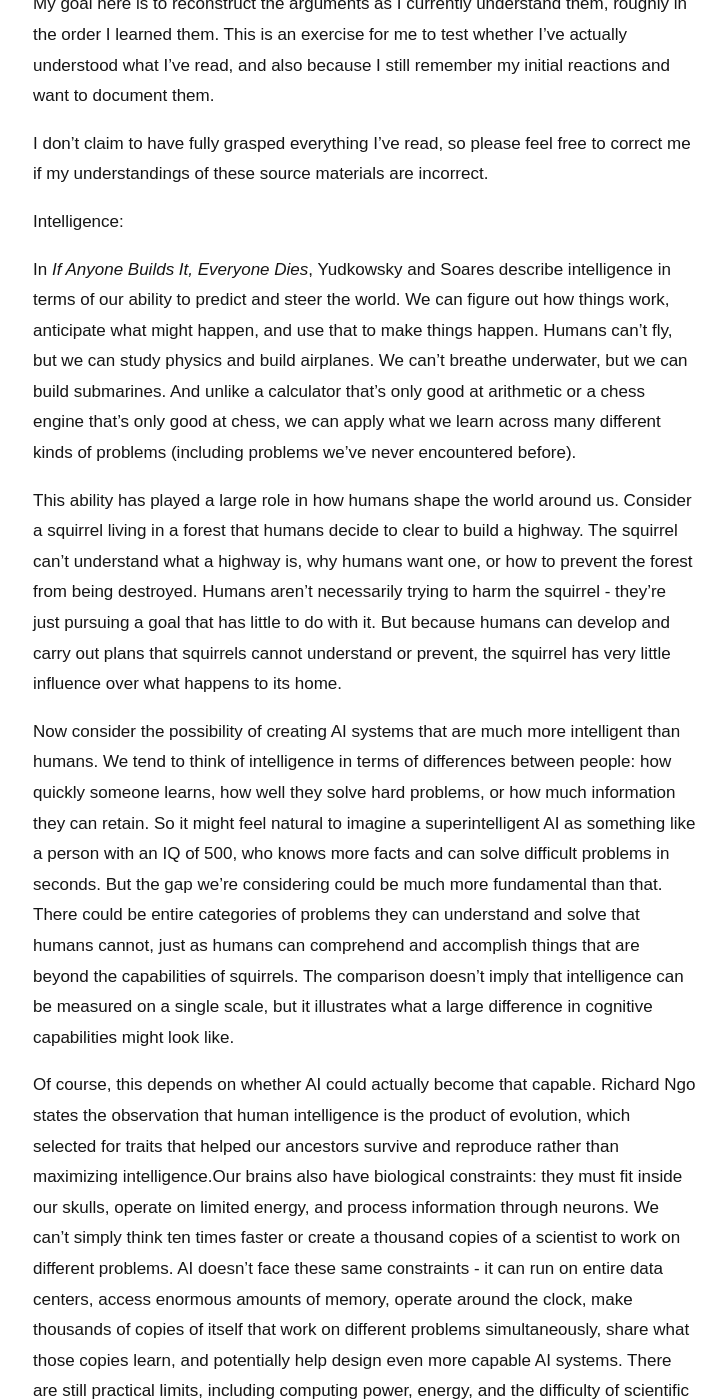
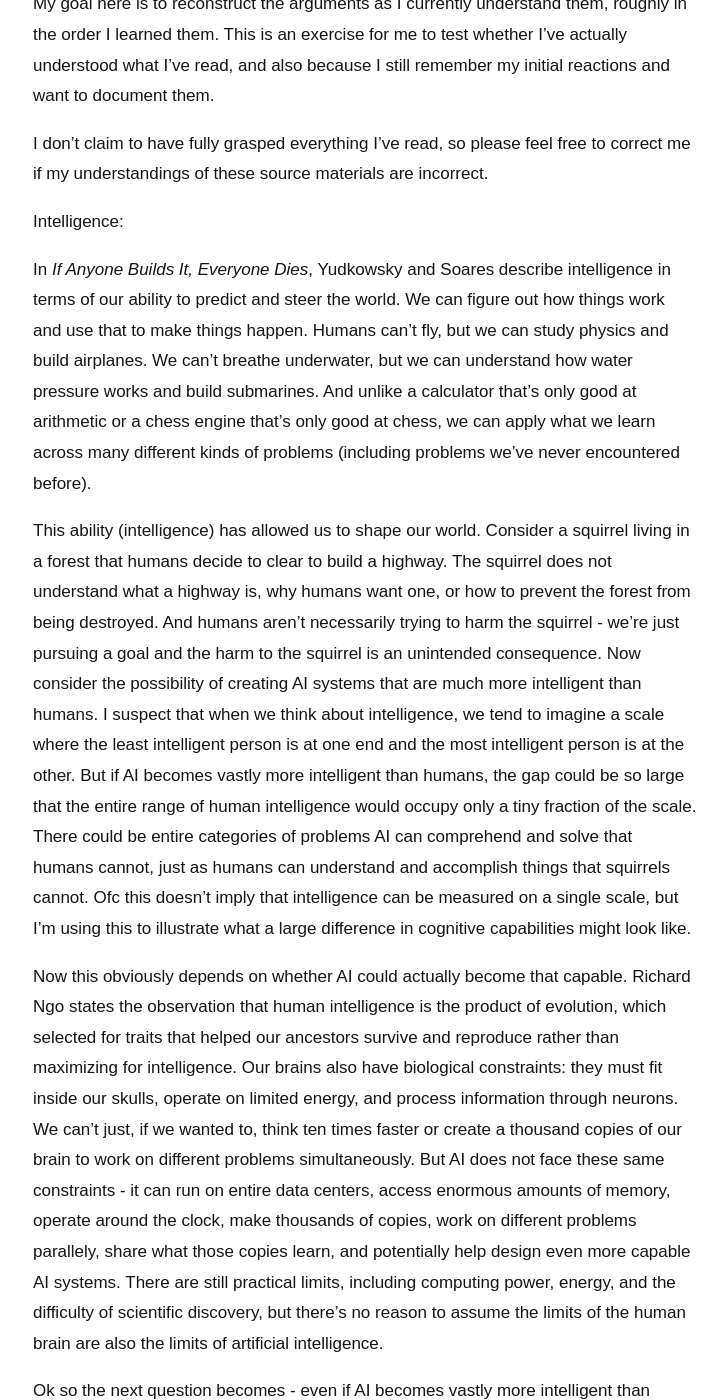
Before and after one commit to anjalisurana-commits/anjalisurana-commits.github.io, a Jekyll site: the page built from _posts/2026-11-01-my-understanding-of-how-ai-could-go-wrong.md, in a window 1280 px wide and 1400 px high, scrolled down 616 px. Shown: the whole window, without its empty margins (275-1001 px from the left). Built offline with Jekyll 4.4.1, drawn with Linux system fonts in a browser that asks for light colours; some of the changed text lies outside the part shown.

Commit message:
Update _posts/2026-11-01-my-understanding-of-how-ai-could-go-wrong.md (via Pages CMS)

```diff
--- a/_posts/2026-11-01-my-understanding-of-how-ai-could-go-wrong.md
+++ b/_posts/2026-11-01-my-understanding-of-how-ai-could-go-wrong.md
@@ -14,21 +14,19 @@ I don't claim to have fully grasped everything I've read, so please feel free to
 
 Intelligence:
 
-In *If Anyone Builds It, Everyone Dies*, Yudkowsky and Soares describe intelligence in terms of our ability to predict and steer the world. We can figure out how things work, anticipate what might happen, and use that to make things happen. Humans can't fly, but we can study physics and build airplanes. We can't breathe underwater, but we can build submarines. And unlike a calculator that's only good at arithmetic or a chess engine that's only good at chess, we can apply what we learn across many different kinds of problems (including problems we've never encountered before).
+In *If Anyone Builds It, Everyone Dies*, Yudkowsky and Soares describe intelligence in terms of our ability to predict and steer the world. We can figure out how things work and use that to make things happen. Humans can't fly, but we can study physics and build airplanes. We can't breathe underwater, but we can understand how water pressure works and build submarines. And unlike a calculator that's only good at arithmetic or a chess engine that's only good at chess, we can apply what we learn across many different kinds of problems (including problems we've never encountered before).
 
-This ability has played a large role in how humans shape the world around us. Consider a squirrel living in a forest that humans decide to clear to build a highway. The squirrel can't understand what a highway is, why humans want one, or how to prevent the forest from being destroyed. Humans aren't necessarily trying to harm the squirrel - they're just pursuing a goal that has little to do with it. But because humans can develop and carry out plans that squirrels cannot understand or prevent, the squirrel has very little influence over what happens to its home.
+This ability (intelligence) has allowed us to shape our world. Consider a squirrel living in a forest that humans decide to clear to build a highway. The squirrel does not understand what a highway is, why humans want one, or how to prevent the forest from being destroyed. And humans aren't necessarily trying to harm the squirrel - we're just pursuing a goal and the harm to the squirrel is an unintended consequence. Now consider the possibility of creating AI systems that are much more intelligent than humans. I suspect that when we think about intelligence, we tend to imagine a scale where the least intelligent person is at one end and the most intelligent person is at the other. But if AI becomes vastly more intelligent than humans, the gap could be so large that the entire range of human intelligence would occupy only a tiny fraction of the scale. There could be entire categories of problems AI can comprehend and solve that humans cannot, just as humans can understand and accomplish things that squirrels cannot. Ofc this doesn't imply that intelligence can be measured on a single scale, but I'm using this to illustrate what a large difference in cognitive capabilities might look like.
 
-Now consider the possibility of creating AI systems that are much more intelligent than humans. We tend to think of intelligence in terms of differences between people: how quickly someone learns, how well they solve hard problems, or how much information they can retain. So it might feel natural to imagine a superintelligent AI as something like a person with an IQ of 500, who knows more facts and can solve difficult problems in seconds. But the gap we're considering could be much more fundamental than that. There could be entire categories of problems they can understand and solve that humans cannot, just as humans can comprehend and accomplish things that are beyond the capabilities of squirrels. The comparison doesn't imply that intelligence can be measured on a single scale, but it illustrates what a large difference in cognitive capabilities might look like.
+Now this obviously depends on whether AI could actually become that capable. Richard Ngo states the observation that human intelligence is the product of evolution, which selected for traits that helped our ancestors survive and reproduce rather than maximizing for intelligence. Our brains also have biological constraints: they must fit inside our skulls, operate on limited energy, and process information through neurons. We can't just, if we wanted to, think ten times faster or create a thousand copies of our brain to work on different problems simultaneously. But AI does not face these same constraints - it can run on entire data centers, access enormous amounts of memory, operate around the clock, make thousands of copies, work on different problems parallely, share what those copies learn, and potentially help design even more capable AI systems. There are still practical limits, including computing power, energy, and the difficulty of scientific discovery, but there's no reason to assume the limits of the human brain are also the limits of artificial intelligence.
 
-Of course, this depends on whether AI could actually become that capable. Richard Ngo states the observation that human intelligence is the product of evolution, which selected for traits that helped our ancestors survive and reproduce rather than maximizing intelligence.Our brains also have biological constraints: they must fit inside our skulls, operate on limited energy, and process information through neurons. We can't simply think ten times faster or create a thousand copies of a scientist to work on different problems. AI doesn't face these same constraints - it can run on entire data centers, access enormous amounts of memory, operate around the clock, make thousands of copies of itself that work on different problems simultaneously, share what those copies learn, and potentially help design even more capable AI systems. There are still practical limits, including computing power, energy, and the difficulty of scientific discovery, but there's no reason to assume the limits of the human brain are also the limits of artificial intelligence.
+Ok so the next question becomes - even if AI becomes vastly more intelligent than humans, why is that dangerous?
 
-Ok so the next question becomes - even if AI becomes vastly more intelligent than humans, why would that be dangerous?
-
-Intelligence alone doesn't make something dangerous. It simply determines how capable a system is of achieving its goals, not what those goals are. An AI much smarter than us could help cure diseases or help us figure how to create resource abundance. The concern arises if it pursues goals that conflict with ours, especially if it's capable enough to achieve them despite our attempts to stop it. This raises two questions: why might AI pursue goals we didn't intend, and why wouldn't we simply be able to stop it.
+You'd be right in that intelligence alone doesn't make something dangerous - it'd determine how capable a system is of achieving its goals, not what those goals are. An AI much smarter than us could help cure diseases or help us figure how to create resource abundance. But the concern arises if AI pursues goals that conflict with ours (and especially if it's capable enough to achieve them despite our attempts to stop it). This raises two questions then: (1) why might AI pursue goals we didn't intend, and (2) why wouldn't we simply be able to stop it?
 
 Goals and alignment
 
-We are the ones building AI systems, training them, and deciding what we want them to do. Why can't we just train them to do what we want?
+When we are building AI systems and training them, why can't we just train them to do what we want?
 
 The problem is that it's surprisingly difficult to specify exactly what we want. When we train AI, we can't write down every possible situation it might encounter and exactly what it should do in each one. Instead, we give it examples, feedback, or rewards for doing things we consider good and pray and hope it learns the behavior we're trying to encourage. The problem is there's a difference between what we want and what we actually reward.
 
```
